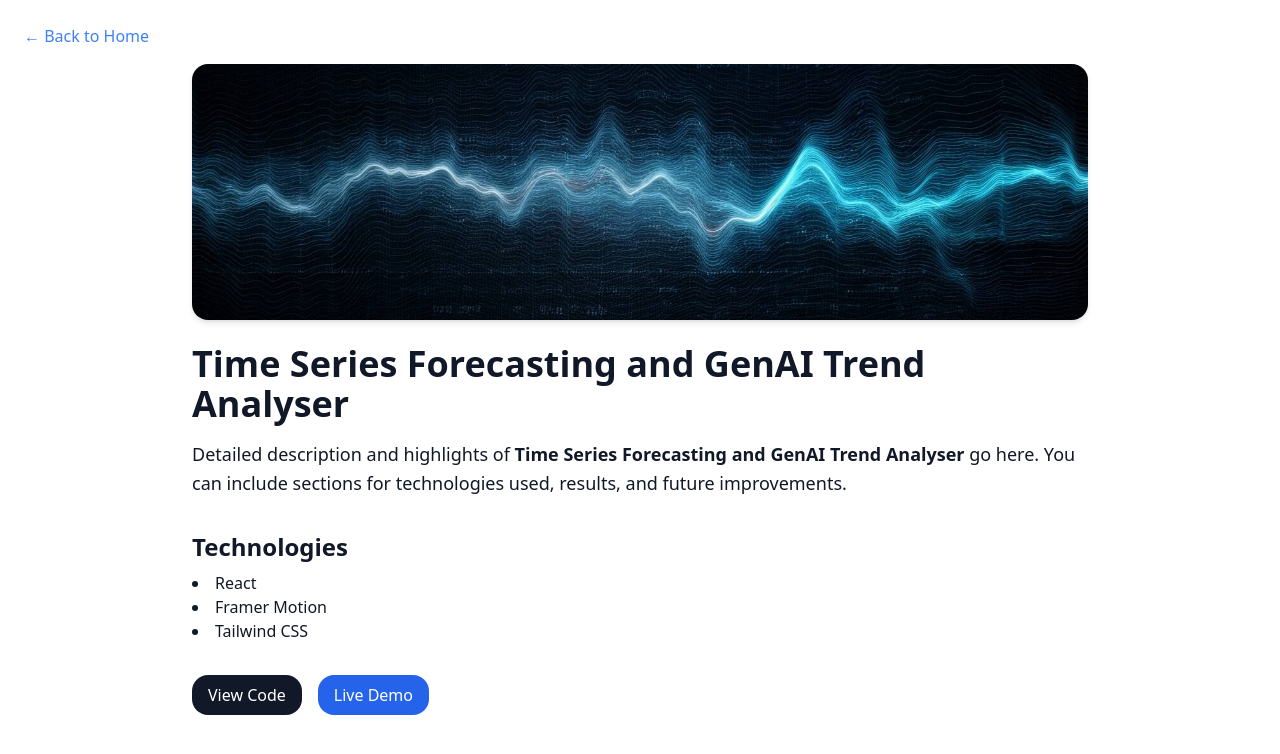
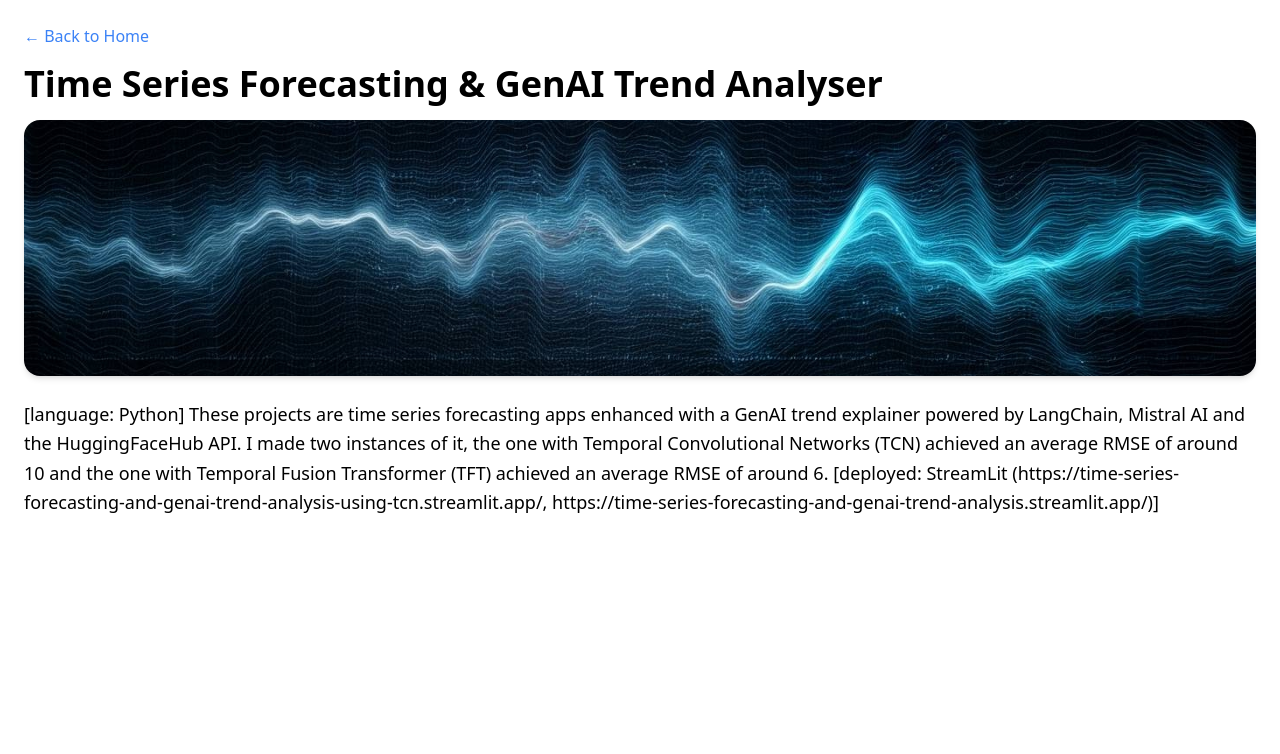
Before and after one commit to AshTron811/my-portfolio, a React (Create React App) app: page /projects/genai-trends in a window 1280 px wide. Shown: the top 754 px of the page. Built offline with nearby package versions, Linux system fonts and the light colour scheme.

Commit message:
Latest Commit

```diff
--- a/src/App.js
+++ b/src/App.js
@@ -1,7 +1,13 @@
+/*
+File: src/App.js
+Description: Main application with routing to individual project pages.
+*/
 import React, { useState, useEffect } from "react";
 import { BrowserRouter as Router, Routes, Route, Link, useNavigate } from "react-router-dom";
 import { motion, AnimatePresence } from "framer-motion";
-import ProjectPage from "./pages/ProjectPage";
+import SoilMoisturePage from "./pages/projects/SoilMoisturePage";
+import CustomerSegmentationPage from "./pages/projects/CustomerSegmentationPage";
+import GenAITrendsPage from "./pages/projects/GenAITrendsPage";
 
 const projects = [
   { id: "soil-moisture", title: "Real-time Soil Moisture Prediction", img: "/imgs/proj1.jpg" },
@@ -15,7 +21,7 @@ function Home() {
 
   useEffect(() => {
     const timer = setInterval(() => {
-      setCurrent((prev) => (prev + 1) % projects.length);
+      setCurrent(prev => (prev + 1) % projects.length);
     }, 5000);
     return () => clearInterval(timer);
   }, []);
@@ -60,22 +66,22 @@ function Home() {
         </div>
       </section>
 
-      {/* Hero */}
+      {/* Hero Section */}
       <section id="hero" className="flex flex-col items-center justify-center text-center py-32">
         <motion.h1 className="text-5xl md:text-7xl font-bold" initial={{ opacity: 0, y: -50 }} animate={{ opacity: 1, y: 0 }} transition={{ duration: 0.6 }}>
           Driving Innovation Forward
         </motion.h1>
         <motion.p className="mt-6 text-lg max-w-xl" initial={{ opacity: 0 }} animate={{ opacity: 1 }} transition={{ delay: 0.4, duration: 0.6 }}>
-          I'm an AI enthusiast & developer showcasing expertise in Software Development, Artificial Intelligence, and Spatial Analytics.
+          I'm an AI enthusiast & developer showcasing expertise in Software Development, AI, and Spatial Analytics.
         </motion.p>
       </section>
 
-      {/* Featured Projects */}
+      {/* Featured Projects Section */}
       <section id="projects" className="py-16 bg-gray-50">
         <div className="container mx-auto px-6 md:px-12">
           <h2 className="text-3xl font-semibold mb-12 text-center">Featured Projects</h2>
           <div className="grid gap-8 grid-cols-1 md:grid-cols-2 lg:grid-cols-3">
-            {projects.map((proj) => (
+            {projects.map(proj => (
               <Link key={proj.id} to={`/projects/${proj.id}`} className="block bg-white rounded-2xl shadow-md overflow-hidden hover:shadow-lg transition">
                 <img src={proj.img} alt={proj.title} className="w-full h-48 object-cover" />
                 <div className="p-6">
@@ -123,7 +129,9 @@ export default function App() {
     <Router>
       <Routes>
         <Route path="/" element={<Home />} />
-        <Route path="/projects/:projectId" element={<ProjectPage projects={projects} />} />
+        <Route path="/projects/soil-moisture" element={<SoilMoisturePage />} />
+        <Route path="/projects/customer-segmentation" element={<CustomerSegmentationPage />} />
+        <Route path="/projects/genai-trends" element={<GenAITrendsPage />} />
       </Routes>
     </Router>
   );
--- a/src/pages/ProjectPage.js
+++ /dev/null
@@ -1,71 +0,0 @@
-// File: src/pages/ProjectPage.js
-import React from 'react';
-import { useParams, Link } from 'react-router-dom';
-
-export default function ProjectPage({ projects }) {
-  const { projectId } = useParams();
-  const project = projects.find((p) => p.id === projectId);
-
-  if (!project) {
-    return (
-      <div className="min-h-screen flex flex-col items-center justify-center">
-        <h2 className="text-2xl font-semibold mb-4">Project Not Found</h2>
-        <Link to="/" className="text-blue-500 hover:underline">
-          ← Back to Home
-        </Link>
-      </div>
-    );
-  }
-
-  return (
-    <div className="min-h-screen bg-white text-gray-900 antialiased p-6">
-      <Link to="/" className="text-blue-500 hover:underline mb-4 inline-block">
-        ← Back to Home
-      </Link>
-      <div className="max-w-4xl mx-auto">
-        <img
-          src={project.img}
-          alt={project.title}
-          className="w-full h-64 object-cover rounded-2xl shadow-md mb-6"
-        />
-        <h1 className="text-4xl font-bold mb-4">{project.title}</h1>
-        {/* Replace below with actual project description/content */}
-        <p className="leading-relaxed text-lg">
-          Detailed description and highlights of <strong>{project.title}</strong> go here.
-          You can include sections for technologies used, results, and future improvements.
-        </p>
-
-        {/* Example: Technologies List */}
-        <div className="mt-8">
-          <h2 className="text-2xl font-semibold mb-2">Technologies</h2>
-          <ul className="list-disc list-inside">
-            <li>React</li>
-            <li>Framer Motion</li>
-            <li>Tailwind CSS</li>
-            {/* Add project-specific tech */}
-          </ul>
-        </div>
-
-        {/* Example: Links */}
-        <div className="mt-8 flex space-x-4">
-          <a
-            href="#"
-            target="_blank"
-            rel="noopener noreferrer"
-            className="py-2 px-4 bg-gray-900 text-white rounded-2xl hover:bg-gray-800 transition"
-          >
-            View Code
-          </a>
-          <a
-            href="#"
-            target="_blank"
-            rel="noopener noreferrer"
-            className="py-2 px-4 bg-blue-600 text-white rounded-2xl hover:bg-blue-500 transition"
-          >
-            Live Demo
-          </a>
-        </div>
-      </div>
-    </div>
-  );
-}
--- /dev/null
+++ b/src/pages/projects/CustomerSegmentationPage.js
@@ -0,0 +1,17 @@
+import React from 'react';
+import { Link } from 'react-router-dom';
+
+export default function CustomerSegmentationPage() {
+  return (
+    <div className="min-h-screen bg-white p-6">
+      <Link to="/" className="text-blue-500 hover:underline mb-4 inline-block">
+        ← Back to Home
+      </Link>
+      <h1 className="text-4xl font-bold mb-4">Customer Segmentation and Prediction</h1>
+      <img src="/imgs/proj2.jpg" alt="Customer Segmentation" className="w-full h-64 object-cover rounded-2xl shadow-md mb-6" />
+      <p className="text-lg leading-relaxed">
+        [language: Python] This project performs customer segmentation using K-Means clustering on RFM (Recency, Frequency, Monetary) data, followed by Random Forest to analyze feature importance and build predictive models. The machine learning model demonstrates 96% accuracy in predicting customer clusters. [deployed: StreamLit (https://rfm-based-customer-segmentation-and-prediction-software.streamlit.app)].      </p>
+      {/* technologies, links, etc. */}
+    </div>
+  );
+}
--- /dev/null
+++ b/src/pages/projects/GenAITrendsPage.js
@@ -0,0 +1,17 @@
+import React from 'react';
+import { Link } from 'react-router-dom';
+
+export default function GenAITrendsPage() {
+  return (
+    <div className="min-h-screen bg-white p-6">
+      <Link to="/" className="text-blue-500 hover:underline mb-4 inline-block">
+        ← Back to Home
+      </Link>
+      <h1 className="text-4xl font-bold mb-4">Time Series Forecasting & GenAI Trend Analyser</h1>
+      <img src="/imgs/proj3.jpg" alt="GenAI Trends" className="w-full h-64 object-cover rounded-2xl shadow-md mb-6" />
+      <p className="text-lg leading-relaxed">
+        [language: Python] These projects are time series forecasting apps enhanced with a GenAI trend explainer powered by LangChain, Mistral AI and the HuggingFaceHub API. I made two instances of it, the one with Temporal Convolutional Networks (TCN) achieved an average RMSE of around 10 and the one with Temporal Fusion Transformer (TFT) achieved an average RMSE of around 6. [deployed: StreamLit (https://time-series-forecasting-and-genai-trend-analysis-using-tcn.streamlit.app/, https://time-series-forecasting-and-genai-trend-analysis.streamlit.app/)]      </p>
+      {/* technologies, links, etc. */}
+    </div>
+  );
+}
--- /dev/null
+++ b/src/pages/projects/SoilMoisturePage.js
@@ -0,0 +1,18 @@
+import React from 'react';
+import { Link } from 'react-router-dom';
+
+export default function SoilMoisturePage() {
+  return (
+    <div className="min-h-screen bg-white p-6">
+      <Link to="/" className="text-blue-500 hover:underline mb-4 inline-block">
+        ← Back to Home
+      </Link>
+      <h1 className="text-4xl font-bold mb-4">Real-time Soil Moisture Prediction</h1>
+      <img src="/imgs/proj1.jpg" alt="Soil Moisture" className="w-full h-64 object-cover rounded-2xl shadow-md mb-6" />
+      <p className="text-lg leading-relaxed">
+        [language: Python] This project takes Real Time SMAP soil moisture data from Google Earth Engine and models temporal trends with an LSTM neural network for forecasting. (deployed: StreamLit (https://real-time-soil-moisture-forecast-for-latur-region-maharashtra.streamlit.app/))
+      </p>
+      {/* technologies, links, etc. */}
+    </div>
+  );
+}
```
